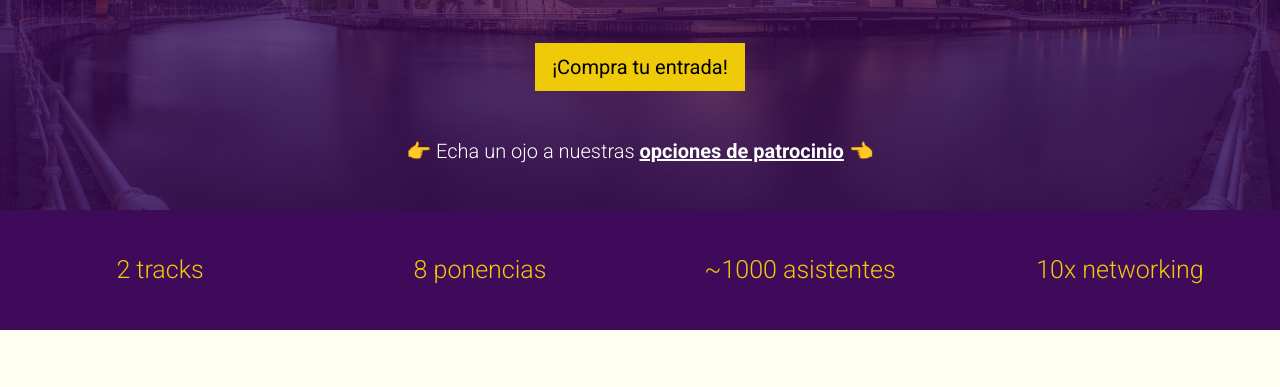
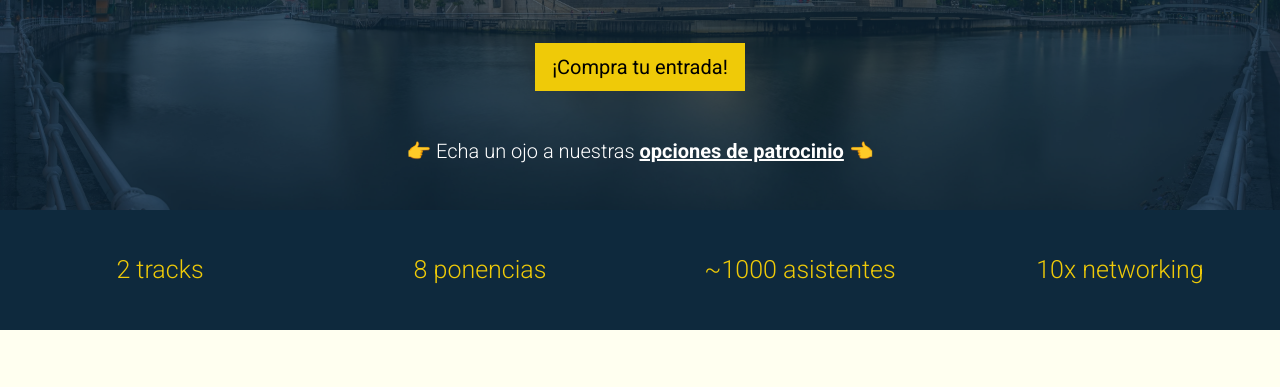
Before and after one commit to bilbostack/2023-website, a Gatsby site: page / in a window 1280 px wide. Shown: the part 410-797 px from the top of the page. Built offline with nearby package versions, Linux system fonts and the light colour scheme; Gatsby itself is replaced by a stand-in of ours.

Commit message:
change base colors

```diff
--- a/src/scss/custom.scss
+++ b/src/scss/custom.scss
@@ -4,8 +4,8 @@ $headings-font-weight: 200;
 
 //https://coolors.co/541388-d90368-efca08-f1e9da-2e294e
 $primary:       #EFCA08;
-$secondary:     #34064b;
-$secondary2:   #400a5b;
+$secondary:     #041928;
+$secondary2:   #0e293d;
 $pink:          #D90368;
 $white: #FFFFF0;
 
```
